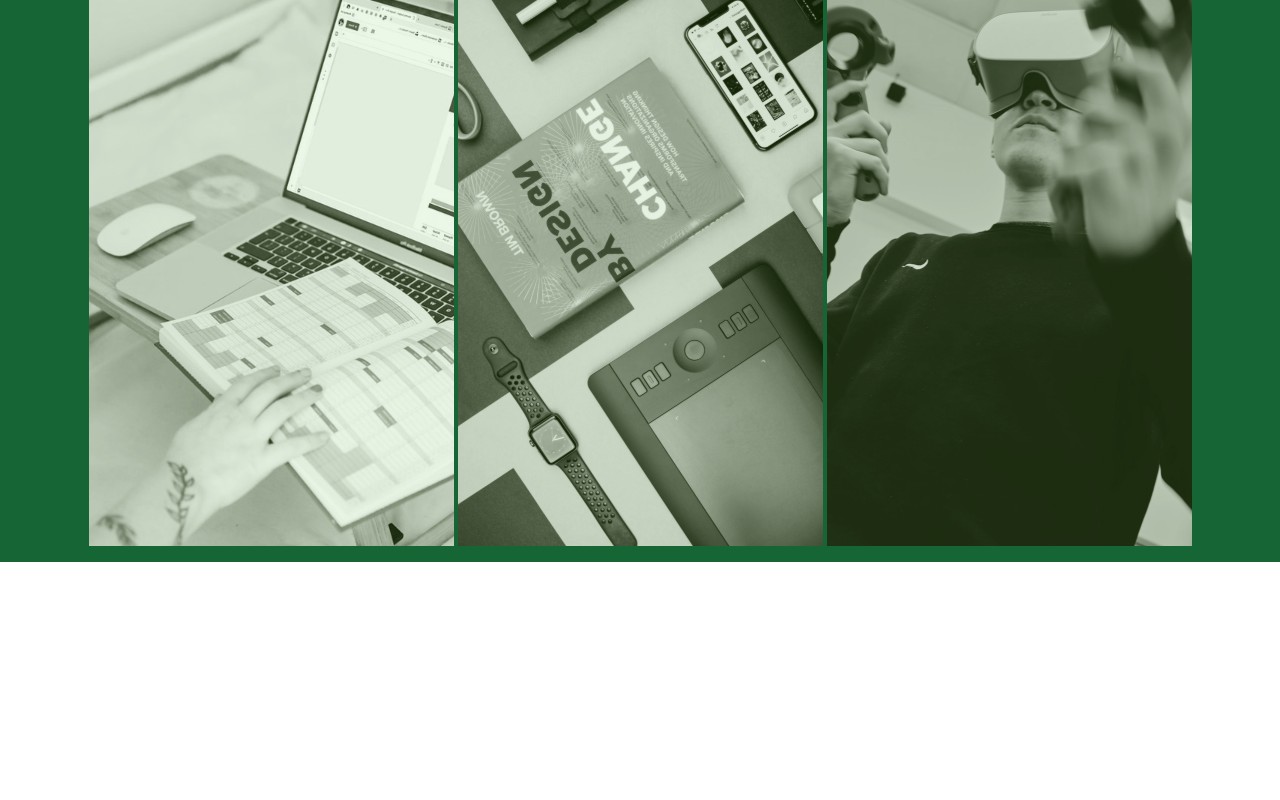
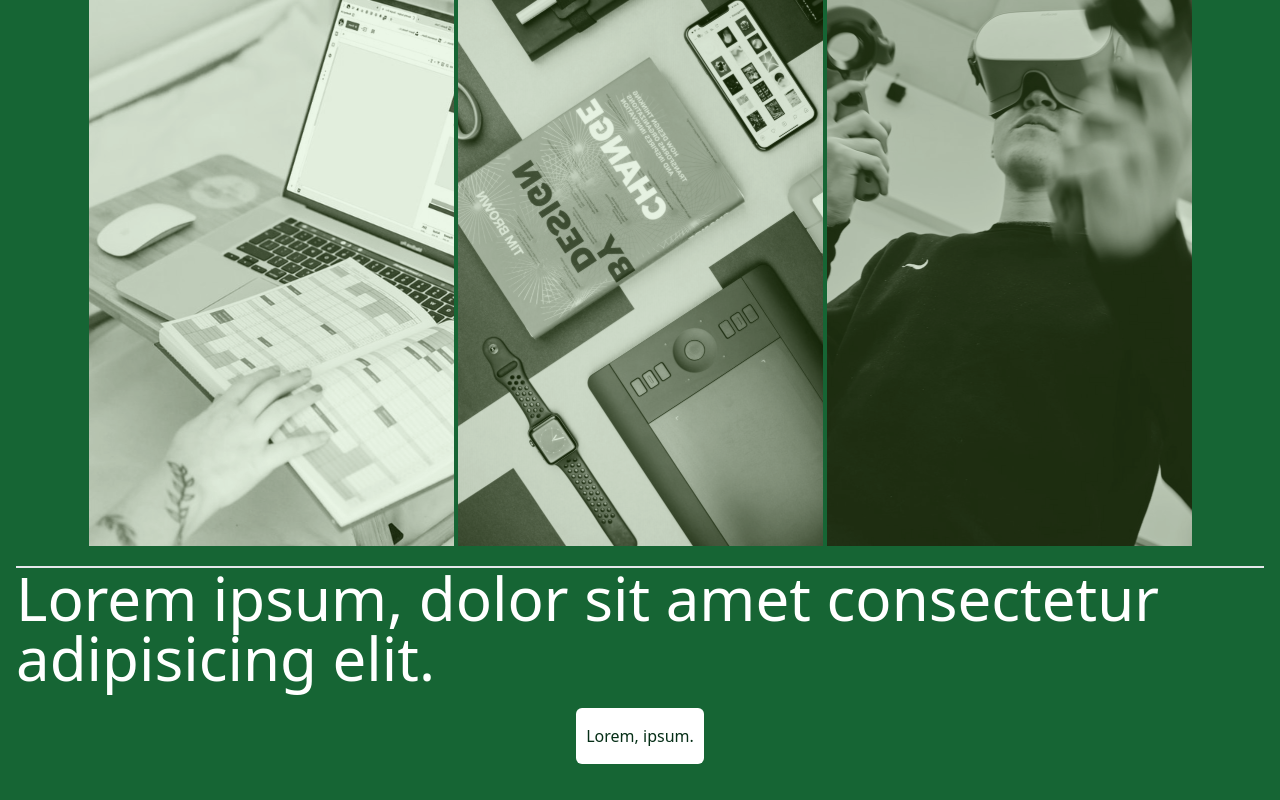
Before and after one commit to Parsya2/landing-page, a React (Create React App) app: page / in a window 1280 px wide. Shown: the part 1992-2792 px from the top of the page. Before the commit the page ends 2554 px from the top, so only its background shows below. Built offline with nearby package versions, Linux system fonts and the light colour scheme.

Commit message:
sec-4 added

```diff
--- a/src/components/sec.js
+++ b/src/components/sec.js
@@ -104,6 +104,12 @@ export const Sec = () => {
             <img src={Img5} alt="img" />
           </div>
         </div>
+        <div className="font-normal text-3xl md:text-6xl border-t-2 my-5 flex flex-col items-center justify-center">
+          Lorem ipsum, dolor sit amet consectetur adipisicing elit.
+          <button className="hover:bg-green-950 text-base font-medium mt-5 hover:text-white active:bg-green-950 active:text-white bg-white text-green-950 w-32 h-14 rounded-md">
+            Lorem, ipsum.
+          </button>
+        </div>
       </section>
     </>
   );
```
